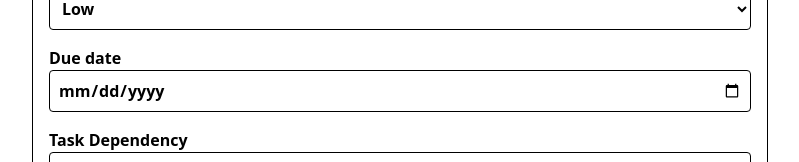
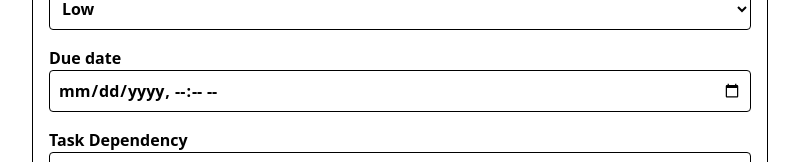
Before and after one commit to AnthonyZhOon/cs-project, a Next.js app: page /tasks/new in a window 1280 px wide. Shown: the part 359-521 px from the top of the page, without its empty margins (240-1039 px from the left). Built offline with nearby package versions, Linux system fonts and the light colour scheme.

Commit message:
datetime for task/event inputs

```diff
--- a/app/events/new/page.tsx
+++ b/app/events/new/page.tsx
@@ -20,8 +20,8 @@ export default function NewEventPage() {
 						placeholder: 'Add an attendee',
 						type: 'text',
 					},
-					{name: 'startDate', label: 'Start date', type: 'date'},
-					{name: 'endDate', label: 'End date', type: 'date'},
+					{name: 'startDate', label: 'Start date', type: 'datetime'},
+					{name: 'endDate', label: 'End date', type: 'datetime'},
 					{
 						name: 'description',
 						label: 'Description',
--- a/app/tasks/new/page.tsx
+++ b/app/tasks/new/page.tsx
@@ -26,7 +26,7 @@ export default function NewTaskPage() {
 						type: 'select',
 						options: ['Low', 'Medium', 'High'],
 					},
-					{name: 'dueDate', label: 'Due date', type: 'date'},
+					{name: 'dueDate', label: 'Due date', type: 'datetime'},
 					{
 						name: 'dependency',
 						label: 'Task Dependency',
--- a/components/CreateForm.tsx
+++ b/components/CreateForm.tsx
@@ -9,7 +9,7 @@ type FieldProps = {
 			type: 'text' | 'textarea';
 			placeholder: string;
 	  }
-	| {type: 'date'}
+	| {type: 'datetime'}
 	| {
 			type: 'select';
 			options: string[];
@@ -28,10 +28,10 @@ const Field = (field: FieldProps) => {
 				/>
 			);
 
-		case 'date':
+		case 'datetime':
 			return (
 				<input
-					type="date"
+					type="datetime-local"
 					name={field.name}
 					className="w-full border p-2 rounded"
 				/>
```
